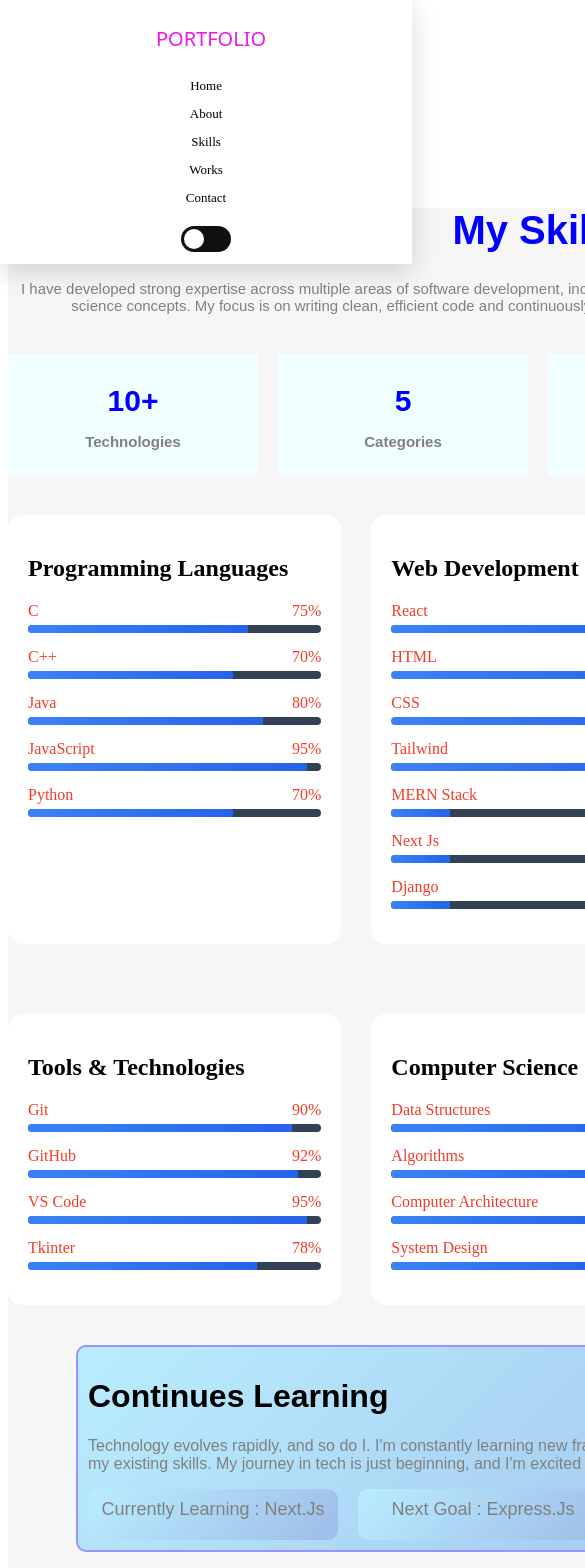
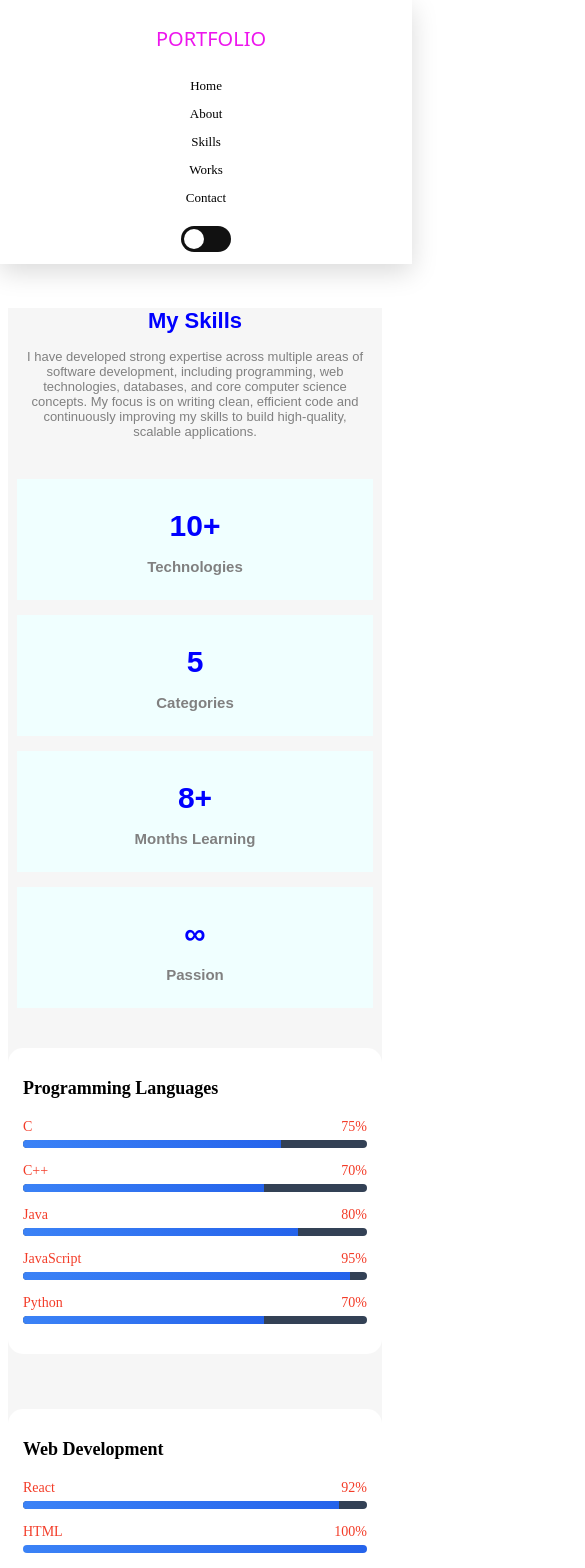
Before and after one commit to Shoaib-Khan90/Portfolio-with-react, a React (Vite) app in the folder PORTFOLIO/: page /skills in a window 390 px wide. Shown: the top 1568 px of the page, 585 px wide, since content can reach past the window. Built offline with nearby package versions, Linux system fonts and the light colour scheme; a web font is replaced by a local one.

Commit message:
updated changes

```diff
--- a/PORTFOLIO/src/Pages/About.css
+++ b/PORTFOLIO/src/Pages/About.css
@@ -191,3 +191,9 @@
     width: 90%;
   }
 }
+
+@media  (max-width : 390px) {
+  .text{
+    margin-top: 250px;
+  }
+}
--- a/PORTFOLIO/src/Pages/Contact.css
+++ b/PORTFOLIO/src/Pages/Contact.css
@@ -168,3 +168,10 @@
     width: 95%;
   }
 }
+
+
+@media  (max-width : 390px) {
+ .data{
+  margin-top: 100px;
+ }
+}
--- a/PORTFOLIO/src/Pages/Home.css
+++ b/PORTFOLIO/src/Pages/Home.css
@@ -152,3 +152,13 @@
     font-size: 16px;
   }
 }
+
+@media  (max-width : 390px) {
+  .Bio>h1{
+    margin-top: 250px;
+  }
+
+  button{
+    margin-top: 10px;
+  }
+}
--- a/PORTFOLIO/src/Pages/Skills.css
+++ b/PORTFOLIO/src/Pages/Skills.css
@@ -206,3 +206,69 @@
     width: 95%;
   }
 }
+
+@media (max-width: 390px) {
+
+  .text3{
+    margin-top: 300px;
+  }
+
+  .text3 > h1 {
+    font-size: 22px;
+  }
+
+  .text3 > p {
+    font-size: 13px;
+    padding: 0 10px;
+  }
+
+  .Card {
+    flex-direction: column;
+    align-items: center;
+    gap: 15px;
+  }
+
+  .Card > .Technologies {
+    width: 95%;
+  }
+
+  .skills-container {
+    grid-template-columns: 1fr; /* single column */
+    gap: 15px;
+  }
+
+  .skill-card {
+    padding: 15px;
+  }
+
+  .skill-card h2 {
+    font-size: 18px;
+  }
+
+  .skill-top {
+    font-size: 14px;
+  }
+
+  .Learning {
+    width: 95%;
+    padding: 15px;
+    text-align: center;
+  }
+
+  .Learning > h1 {
+    font-size: 18px;
+  }
+
+  .Learning > p {
+    font-size: 13px;
+  }
+
+  .Learning > button {
+    width: 100%;
+    font-size: 14px;
+  }
+
+  .btn1 {
+    margin-top: 30px;
+  }
+}
--- a/PORTFOLIO/src/Pages/Works.css
+++ b/PORTFOLIO/src/Pages/Works.css
@@ -157,3 +157,9 @@
     margin-top: 10px;
   }
 }
+
+@media  (max-width : 390px) {
+ .text4>h1{
+  margin-top: 250px;
+ }
+}
```
